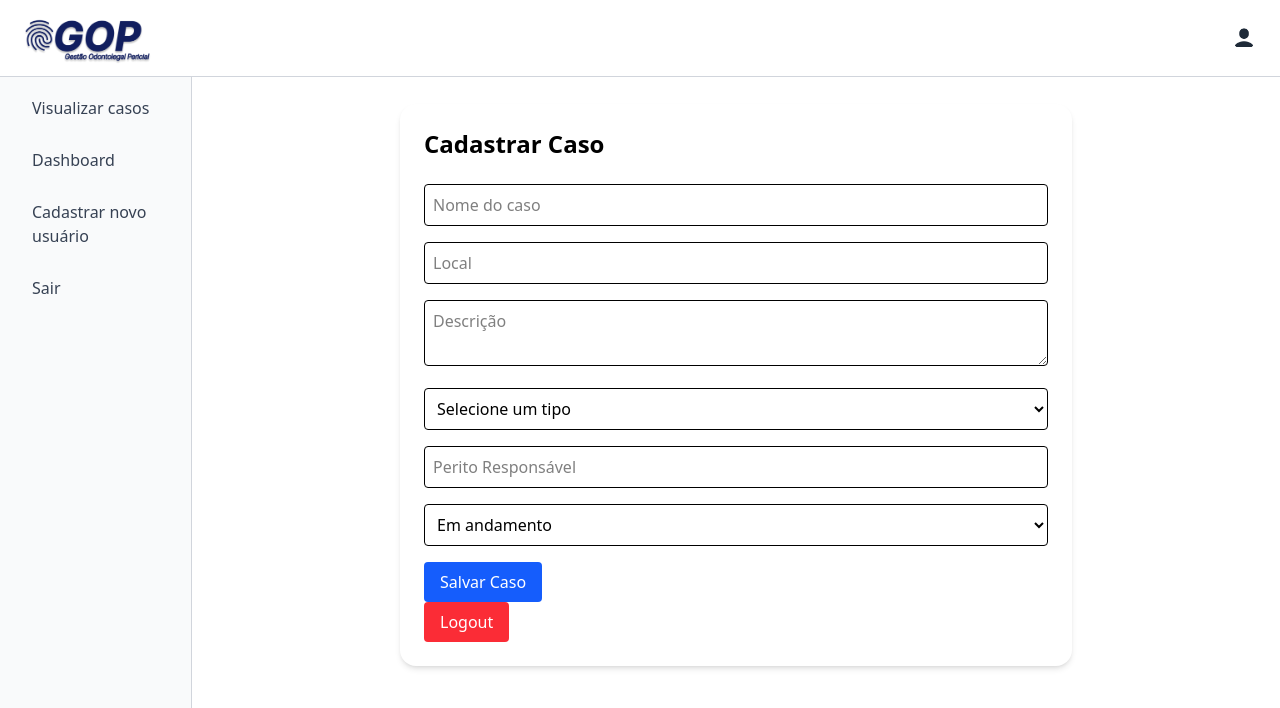
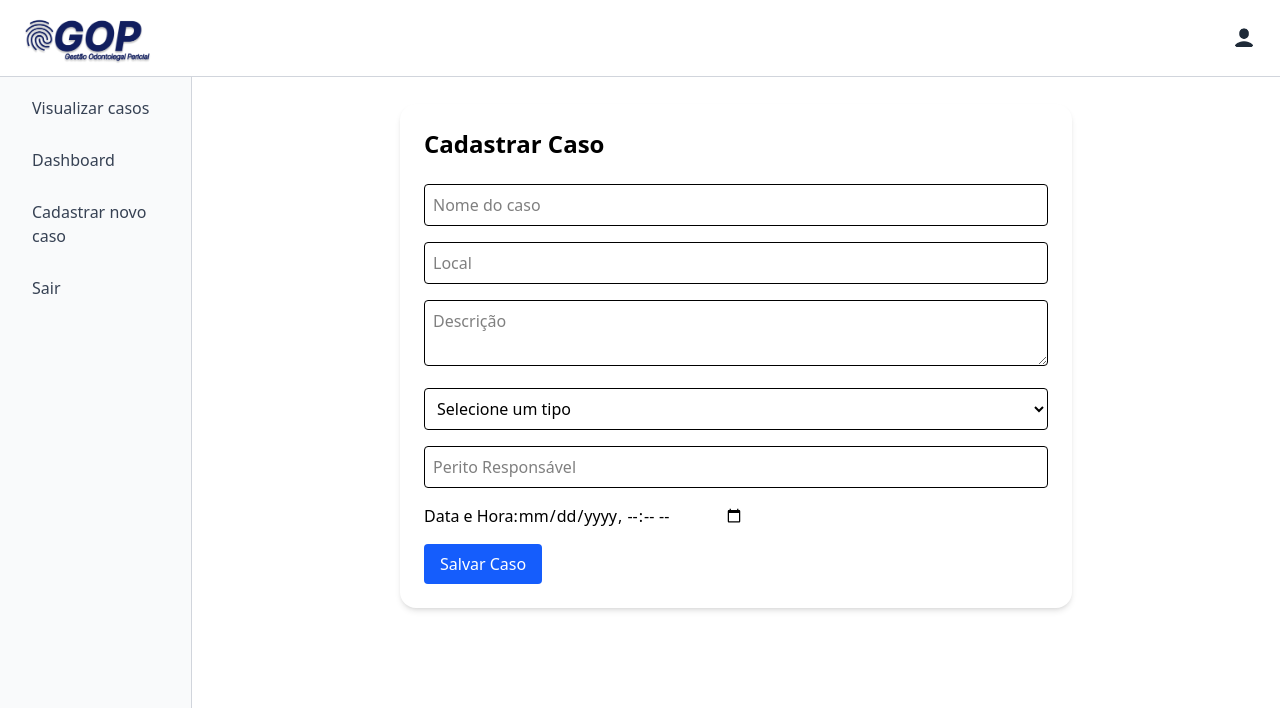
Before and after one commit to henriferi/pi_senac_next, a Next.js app: page /casos/criar in a window 1280 px wide. Shown: the top 708 px of the page. Built offline with nearby package versions, Linux system fonts and the light colour scheme.

Commit message:
feat: criação da pag caso por id e conexão com a api

```diff
--- /dev/null
+++ b/src/app/casos/[id]/page.tsx
@@ -0,0 +1,58 @@
+'use client';
+
+import { useEffect, useState } from 'react';
+import { useParams } from 'next/navigation';
+import Link from 'next/link';
+
+type Caso = {
+    _id: string;
+    nome: string;
+    local: string;
+    descricao: string;
+    tipo: string;
+    peritoResponsavel: { nome: string; email: string };
+};
+
+export default function DetalhesCaso() {
+    const { id } = useParams();
+    const [caso, setCaso] = useState<Caso | null>(null);
+
+    useEffect(() => {
+        const token = localStorage.getItem('token');
+        const casoId = typeof id === 'string' ? id : Array.isArray(id) ? id[0] : '';
+        if (!casoId) return;
+
+        fetch(`http://localhost:5000/api/casos/${id}`, {
+            headers: {
+                Authorization: `Bearer ${token}`,
+            },
+        })
+            .then((res) => res.json())
+            .then((data) => {
+                console.log('Data da API:', data);
+                if (data && data._id) {
+                    setCaso(data);
+                } else {
+                    console.error('Erro: resposta inesperada', data);
+                }
+            })
+
+            .catch((err) => console.error('Erro na requisição:', err));
+    }, [id]);
+
+    if (!caso) return <p className="p-4">Carregando caso...</p>;
+
+    console.log('Caso renderizado:', caso)
+
+    return (
+        <div className="max-w-3xl mx-auto mt-10 p-6 border rounded shadow">
+            <h1 className="text-2xl font-bold mb-4">{caso.nome}</h1>
+            <p><strong>Local:</strong> {caso.local}</p>
+            <p><strong>Tipo:</strong> {caso.tipo}</p>
+            <p><strong>Descrição:</strong> {caso.descricao}</p>
+            <p><strong>Perito:</strong> {caso.peritoResponsavel.nome} ({caso.peritoResponsavel.email})</p>
+
+            <Link href={'/casos'}><button className='bg-red-500 p-2 rounded text-white mt-4 cursor-pointer hover:bg-red-700 transition duration-300 ease-in-out'>Voltar</button></Link>
+        </div>
+    );
+}
--- a/src/app/casos/criar/page.tsx
+++ b/src/app/casos/criar/page.tsx
@@ -1,6 +1,4 @@
 'use client';
-
-import LogoutButton from '@/app/components/LogoutButton';
 import { useState } from 'react';
 
 export default function CriarCaso() {
@@ -10,8 +8,9 @@ export default function CriarCaso() {
     descricao: '',
     tipo: '',
     peritoResponsavel: '',
-    status: 'Em andamento',
+    dataHora: '',
   });
+
 
   const handleChange = (
     e: React.ChangeEvent<HTMLInputElement | HTMLTextAreaElement | HTMLSelectElement>
@@ -24,11 +23,9 @@ export default function CriarCaso() {
     const token = localStorage.getItem('token');
 
 
-    if(!token) {
+    if (!token) {
       alert("Úsuario não autenticado. Faça login");
     }
-
-
     try {
       const response = await fetch('http://localhost:5000/api/casos', {
         method: 'POST',
@@ -39,18 +36,10 @@ export default function CriarCaso() {
         body: JSON.stringify(form),
       });
 
-        if(!response.ok) throw new Error('Erro ao cadastrar caso');
+      if (!response.ok) throw new Error('Erro ao cadastrar caso');
 
       alert("Caso cadastrado com sucesso!");
 
-        setForm({
-        nome: '',
-        local: '',
-        descricao: '',
-        tipo: '',
-        peritoResponsavel: '',
-        status: 'Em andamento',
-      });
     } catch (err) {
       console.error(err);
       alert('Erro ao enviar dados. Verifique o  console.');
@@ -108,16 +97,16 @@ export default function CriarCaso() {
           className="w-full p-2 border rounded"
           required
         />
-        <select
-          name="status"
-          value={form.status}
+        <div>
+          <label htmlFor="dataHora">Data e Hora:</label>
+          <input
+            type="datetime-local"
+            name="dataHora"
+            value={form.dataHora}
             onChange={handleChange}
-          className="w-full p-2 border rounded"
-        >
-          <option>Em andamento</option>
-          <option>Finalizado</option>
-          <option>Arquivado</option>
-        </select>
+            required
+          />
+        </div>
         <button
           type="submit"
           className="bg-blue-600 text-white px-4 py-2 rounded hover:bg-blue-700"
@@ -125,8 +114,6 @@ export default function CriarCaso() {
           Salvar Caso
         </button>
       </form>
-
-      <LogoutButton/>
     </div>
   );
 }
--- a/src/app/casos/page.tsx
+++ b/src/app/casos/page.tsx
@@ -1,23 +1,41 @@
 'use client';
 
+import Link from 'next/link';
 import { useEffect, useState } from 'react';
 
+type Perito = {
+  _id: string;
+  nome: string;
+};
+
 type Caso = {
+  _id: string;
   nome: string;
   local: string;
   descricao: string;
   tipo: string;
-  peritoResponsavel: string;
-  status: 'Em andamento' | 'Finalizado' | 'Arquivado';
+  peritoResponsavel: Perito;
 };
 
 export default function ListaCasos() {
   const [casos, setCasos] = useState<Caso[]>([]);
 
   useEffect(() => {
-    fetch('/api/casos')
+    const token = localStorage.getItem('token');
+    fetch('http://localhost:5000/api/casos', {
+      headers: {
+        Authorization: `Bearer ${token}`,
+      }
+    })
       .then((res) => res.json())
-      .then((data) => setCasos(data))
+      .then((data) => {
+        console.log(data);
+        if (data.success) {
+          setCasos((data.casos || []).reverse());
+        } else {
+          console.error("Erro na resposta:", data.error || data);
+        }
+      })
       .catch((err) => console.error('Erro ao carregar casos:', err));
   }, []);
 
@@ -29,13 +47,13 @@ export default function ListaCasos() {
       ) : (
         <ul className="space-y-4">
           {casos.map((caso, index) => (
-            <li key={index} className="p-4 border rounded-lg shadow">
-              <h2 className="text-xl font-semibold">{caso.nome}</h2>
-              <p><strong>Local:</strong> {caso.local}</p>
-              <p><strong>Tipo:</strong> {caso.tipo}</p>
-              <p><strong>Descrição:</strong> {caso.descricao}</p>
-              <p><strong>Perito:</strong> {caso.peritoResponsavel}</p>
-              <p><strong>Status:</strong> <span className="italic">{caso.status}</span></p>
+            <li key={caso._id} className="p-4 border rounded-lg shadow hover:bg-gray-50">
+              <Link href={`/casos/${caso._id}`}>
+                <h2 className="text-xl font-semibold text-blue-600 hover:underline">{caso.nome}</h2>
+                <p><strong>Local:</strong> {caso.local}</p>
+                <p><strong>Tipo:</strong> {caso.tipo}</p>
+                <p><strong>Perito:</strong> {caso.peritoResponsavel.nome}</p>
+              </Link>
             </li>
           ))}
         </ul>
--- a/src/app/components/LogoutButton.tsx
+++ /dev/null
@@ -1,21 +0,0 @@
-'use client';
-
-import { useRouter } from 'next/navigation';
-
-export default function LogoutButton () {
-    const router = useRouter();
-
-
-    const handleLogout = () => {
-        localStorage.removeItem('token');
-        router.push('/login');
-    };
-
-
-
-    return (
-        <button onClick={handleLogout} className='bg-red-500 text-white px-4 py-2 rounded'>
-            Logout
-        </button>
-    );
-}
--- a/src/app/components/Sidebar.tsx
+++ b/src/app/components/Sidebar.tsx
@@ -16,7 +16,7 @@ export default function Sidebar() {
             <nav>
                 <ul className="space-y-3">
                     <li>
-                        <Link href="/casos/visualizar">
+                        <Link href="/casos">
                             <div className="flex">
                                 <span className="block p-2 text-gray-700 hover:bg-gray-200 rounded transition">Visualizar casos</span>
                             </div>
@@ -29,7 +29,7 @@ export default function Sidebar() {
                     </li>
                     <li>
                         <Link href="/casos/criar">
-                            <span className="block p-2 text-gray-700 hover:bg-gray-200 rounded transition">Cadastrar novo usuário</span>
+                            <span className="block p-2 text-gray-700 hover:bg-gray-200 rounded transition">Cadastrar novo caso</span>
                         </Link>
                     </li>
                     <li>
--- a/src/app/login/page.tsx
+++ b/src/app/login/page.tsx
@@ -16,7 +16,7 @@ const LoginPage = () => {
     const token = localStorage.getItem("token");
     if (token) {
       // Se já estiver logado, redireciona para a página de cadastro de casos
-      router.push("/casos/criar");
+      router.push("/casos/");
     }
   }, [router]);
 
@@ -34,7 +34,7 @@ const LoginPage = () => {
       localStorage.setItem("token", token);
 
       // Redirecionando para a página de cadastro de casos
-      router.push("/casos/criar");
+      router.push("/casos");
     } catch (error) {
       setErro("Credenciais inválidas. Tente novamente.");
     }
--- a/src/app/page.tsx
+++ b/src/app/page.tsx
@@ -1,8 +1,14 @@
+'use client';
+
+import { useEffect } from 'react';
+import { useRouter } from 'next/navigation';
 
 export default function Home() {
-  return (
-    <div className="grid grid-rows-[20px_1fr_20px] items-center justify-items-center min-h-screen p-8 pb-20 gap-16 sm:p-20 font-[family-name:var(--font-geist-sans)]">
+  const router = useRouter();
 
-    </div>
-  );
+  useEffect(() => {
+    router.push('/login');
+  }, [router]);
+
+  return null;
 }
```
Also changed, not shown: package.json (+13 -1 lines). Lines whose indentation alone changed are shown as unchanged.
